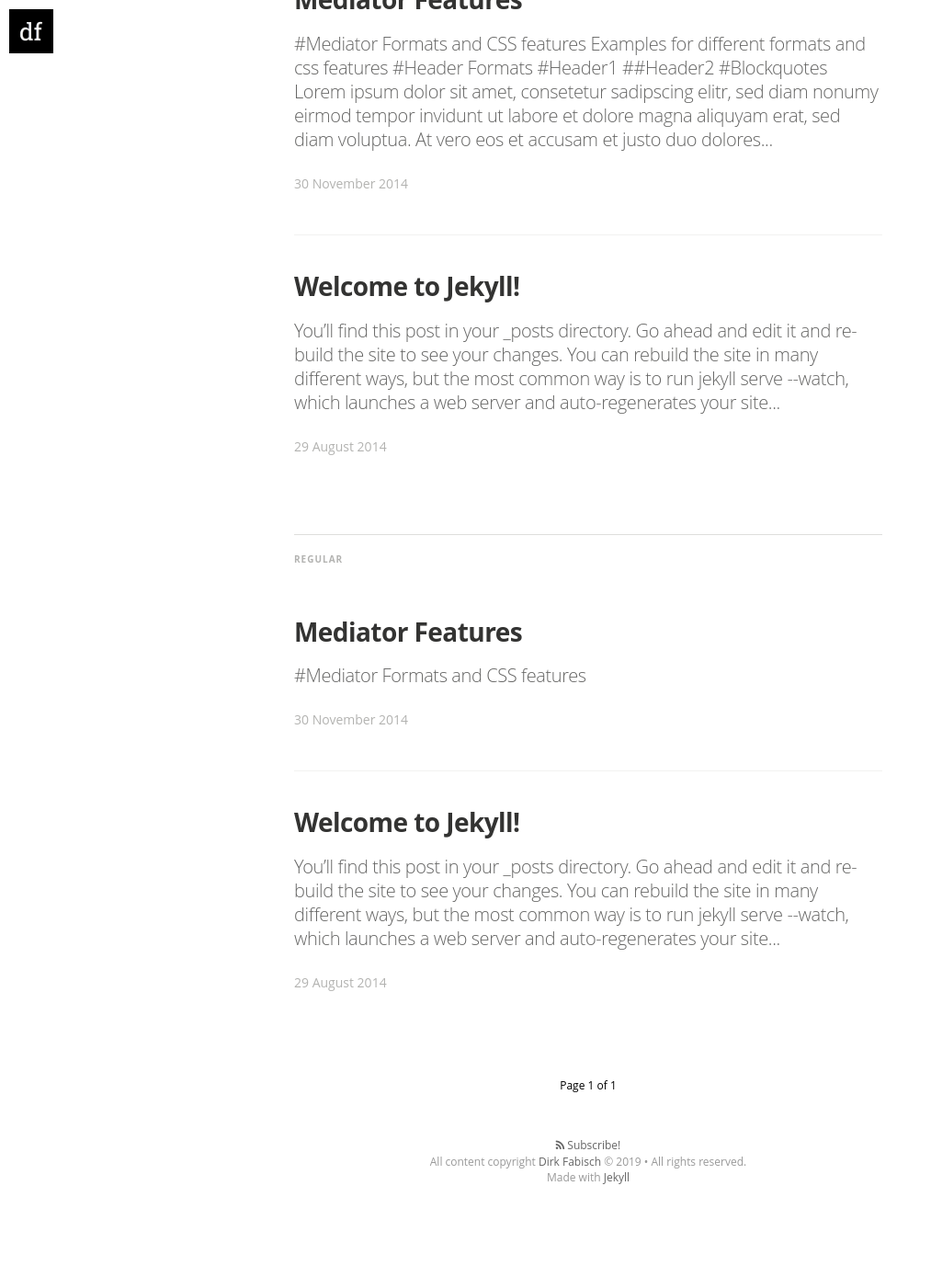
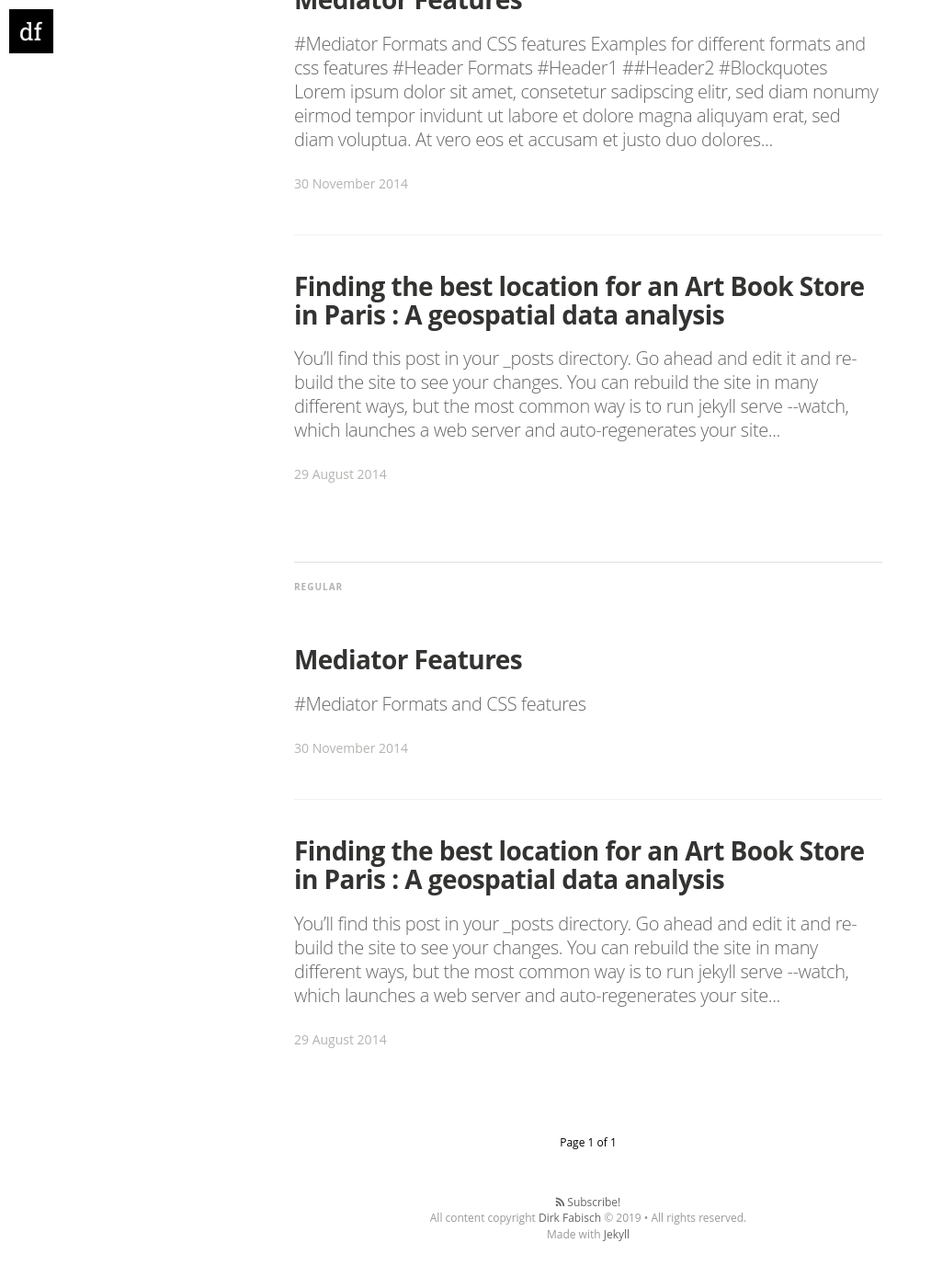
Before and after one commit to LCTyrell/LCTyrell.github.io, a Jekyll site: the page built from index.html, in a window 1280 px wide and 1400 px high, scrolled down 818 px. Shown: the top 1389 px of the window at 92% size, without its empty margins (0-1013 px from the left). Built offline with Jekyll 4.4.1, drawn with Linux system fonts in a browser that asks for light colours; nearby versions of some CDN libraries; some web fonts are replaced; the list of posts is cut into pages by our own code; before the commit the page ends 2156 px from its top, so only the background shows below that.

Commit message:
Change title first post

```diff
--- a/_posts/2014-08-29-welcome-to-jekyll.markdown
+++ b/_posts/2014-08-29-welcome-to-jekyll.markdown
@@ -1,6 +1,6 @@
 ---
 layout: post
-title:  "Welcome to Jekyll!"
+title:  "Finding the best location for an Art Book Store in Paris : A geospatial data analysis"
 date:   2014-08-29 14:34:25
 categories: jekyll update
 tags: featured
```
